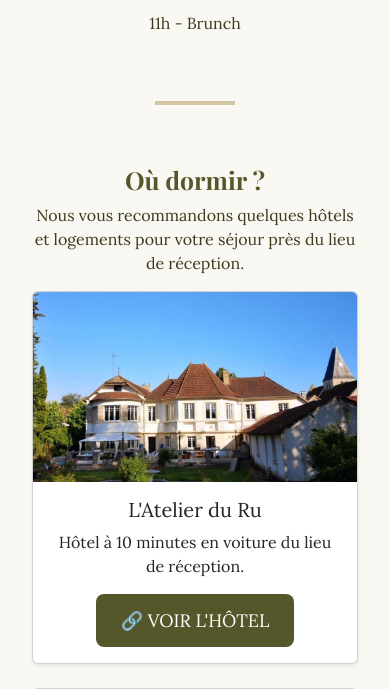
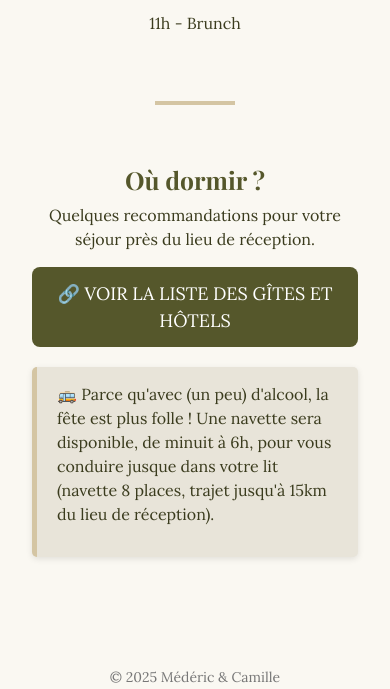
Before and after one commit to M3d0u/mariage_app, a Flask app: page / in a window 390 px wide. Shown: the part 2373-3062 px from the top of the page. Run offline with Flask 3, Linux system fonts and the light colour scheme.

Commit message:
Update index.html

```diff
--- a/templates/index.html
+++ b/templates/index.html
@@ -90,6 +90,16 @@
             font-size: 14px;
             color: #777;
         }
+
+        .info-box {
+      background-color: var(--light-grey);
+      border-left: 5px solid var(--accent-color);
+      padding: 15px 20px;
+      margin: 20px 0;
+      border-radius: 5px;
+      box-shadow: 0 2px 6px rgba(0, 0, 0, 0.1);
+      text-align: left;
+  }
     </style>
 </head>
 <body>
@@ -228,81 +238,11 @@
         <!-- Accommodation Section -->
         <div class="section">
             <h2>Où dormir ?</h2>
-            <p>Nous vous recommandons quelques hôtels et logements pour votre séjour près du lieu de réception.</p>
+            <p>Quelques recommandations pour votre séjour près du lieu de réception.</p>
+            <a href="{{ url_for('static', filename='logements.pdf') }}" target="_blank" class="btn btn-custom">🔗 Voir la liste des gîtes et hôtels</a>
 
-            <div class="row justify-content-center">
-                <!-- Example Card 1 -->
-                <div class="col-md-4 mb-4">
-                    <div class="card shadow-sm">
-                        <img src="{{ url_for('static', filename='img/Atelier_Ru.png') }}" class="card-img-top" alt="Exemple Hôtel">
-                        <div class="card-body">
-                            <h5 class="card-title">L'Atelier du Ru</h5>
-                            <p class="card-text">Hôtel à 10 minutes en voiture du lieu de réception.</p>
-                            <a href="https://www.booking.com/hotel/fr/atelier-du-ru.fr.html?aid=301664&label=postbooking_confemail&sid=89e97796ae43ae05ba7814a042011a91&all_sr_blocks=887485303_359651744_2_1_0_74750&checkin=2025-03-11&checkout=2025-03-13&dist=0&group_adults=2&group_children=0&hapos=10&highlighted_blocks=887485303_359651744_2_1_0_74750&hpos=10&matching_block_id=887485303_359651744_2_1_0_74750&no_rooms=1&req_adults=2&req_children=0&room1=A%2CA&sb_price_type=total&sr_order=distance_from_search&sr_pri_blocks=887485303_359651744_2_1_0_74750_19931&srepoch=1739523913&srpvid=005a3fcbab0c02de&type=total&ucfs=1&#map_closed" target="_blank" class="btn btn-custom">🔗 Voir l'hôtel</a>
-                        </div>
-                    </div>
-                </div>
-
-                <!-- Example Card 2 -->
-                <div class="col-md-4 mb-4">
-                    <div class="card shadow-sm">
-                        <img src="{{ url_for('static', filename='hotel_example2.jpg') }}" class="card-img-top" alt="Autre Hôtel">
-                        <div class="card-body">
-                            <h5 class="card-title">Maison d'hôtes du Parc</h5>
-                            <p class="card-text">Une maison d'hôtes élégante avec vue sur la nature, idéale pour un séjour relaxant.</p>
-                            <a href="https://www.exampleguesthouse.com" target="_blank" class="btn btn-custom">🔗 Voir la maison d'hôtes</a>
-                        </div>
-                    </div>
-                </div>
-
-                <!-- Example Card 2 -->
-                <div class="col-md-4 mb-4">
-                    <div class="card shadow-sm">
-                        <img src="{{ url_for('static', filename='hotel_example2.jpg') }}" class="card-img-top" alt="Autre Hôtel">
-                        <div class="card-body">
-                            <h5 class="card-title">Maison d'hôtes du Parc</h5>
-                            <p class="card-text">Une maison d'hôtes élégante avec vue sur la nature, idéale pour un séjour relaxant.</p>
-                            <a href="https://www.exampleguesthouse.com" target="_blank" class="btn btn-custom">🔗 Voir la maison d'hôtes</a>
-                        </div>
-                    </div>
-                </div>
-
-             <!-- Example Card 1 -->
-             <div class="col-md-4 mb-4">
-                <div class="card shadow-sm">
-                    <img src="{{ url_for('static', filename='hotel_example.jpg') }}" class="card-img-top" alt="Exemple Hôtel">
-                    <div class="card-body">
-                        <h5 class="card-title">Hôtel de la Rivière</h5>
-                        <p class="card-text">Un charmant hôtel à proximité du lieu de réception, offrant un cadre paisible et raffiné.</p>
-                        <a href="https://www.examplehotel.com" target="_blank" class="btn btn-custom">🔗 Voir l'hôtel</a>
-                    </div>
-                </div>
-            </div>
-
-            <!-- Example Card 2 -->
-            <div class="col-md-4 mb-4">
-                <div class="card shadow-sm">
-                    <img src="{{ url_for('static', filename='hotel_example2.jpg') }}" class="card-img-top" alt="Autre Hôtel">
-                    <div class="card-body">
-                        <h5 class="card-title">Maison d'hôtes du Parc</h5>
-                        <p class="card-text">Une maison d'hôtes élégante avec vue sur la nature, idéale pour un séjour relaxant.</p>
-                        <a href="https://www.exampleguesthouse.com" target="_blank" class="btn btn-custom">🔗 Voir la maison d'hôtes</a>
-                    </div>
-                </div>
-            </div>
-
-            <!-- Example Card 2 -->
-            <div class="col-md-4 mb-4">
-                <div class="card shadow-sm">
-                    <img src="{{ url_for('static', filename='hotel_example2.jpg') }}" class="card-img-top" alt="Autre Hôtel">
-                    <div class="card-body">
-                        <h5 class="card-title">Maison d'hôtes du Parc</h5>
-                        <p class="card-text">Une maison d'hôtes élégante avec vue sur la nature, idéale pour un séjour relaxant.</p>
-                        <a href="https://www.exampleguesthouse.com" target="_blank" class="btn btn-custom">🔗 Voir la maison d'hôtes</a>
-                    </div>
-                </div>
-            </div>
-
+            <div class="info-box">
+                <p>🚌 Parce qu'avec (un peu) d'alcool, la fête est plus folle ! Une navette sera disponible, de minuit à 6h, pour vous conduire jusque dans votre lit (navette 8 places, trajet jusqu'à 15km du lieu de réception).</p>
             </div>
         </div>
 
```
